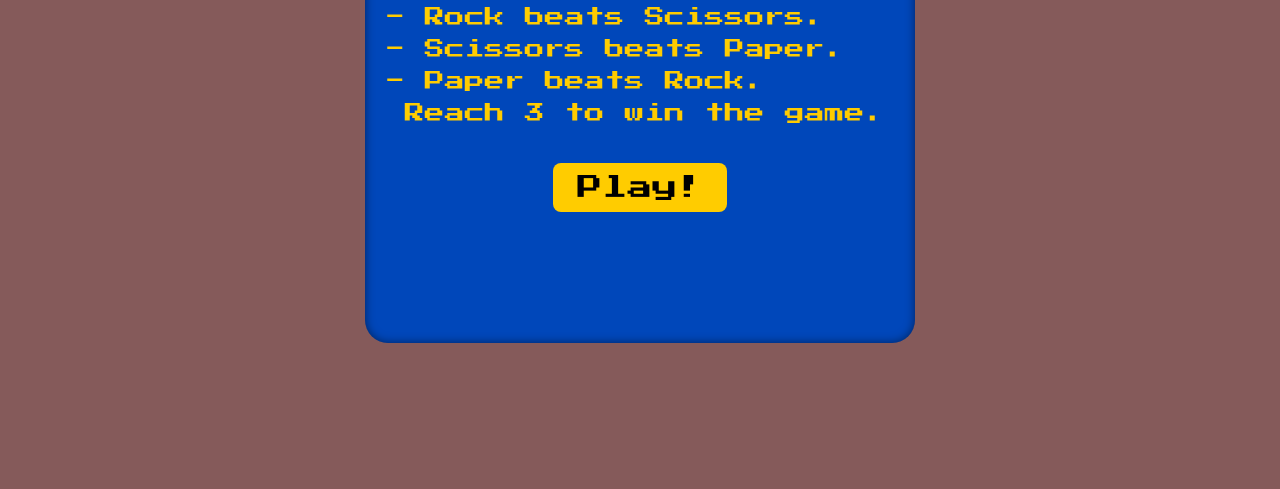
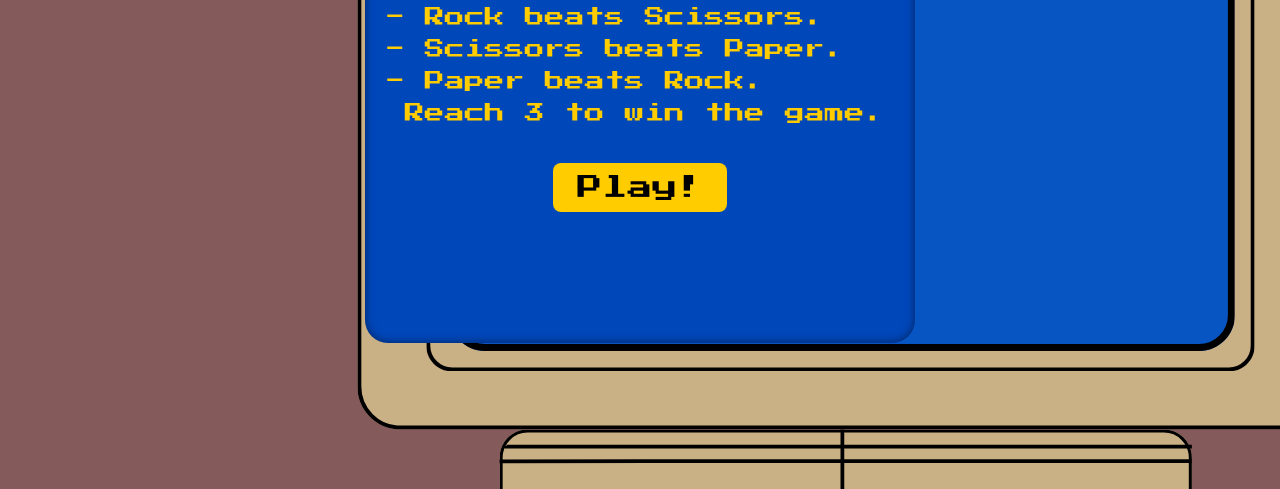
Before and after one commit to VsnviM/RockPaperScissorShoot, a plain HTML site: page index.html in a window 1280 px wide. Shown: the part 311-800 px from the top of the page. Drawn offline with Linux system fonts and the light colour scheme; the site is published under a folder, as on GitHub Pages, so addresses that start at the root find nothing.

Commit message:
Update index.html
to fix the bg image issue

```diff
--- a/index.html
+++ b/index.html
@@ -15,7 +15,7 @@
 </head>
 <body>
     <div class="tv-container">
-        <img src="/gallery/tvScreen.png" alt="tv bg" class="tv-bg" />
+        <img src="gallery/tvScreen.png" alt="tv bg" class="tv-bg" />
 
 <div class="tv-screen">
     <section  id="intro_screen" >
```
